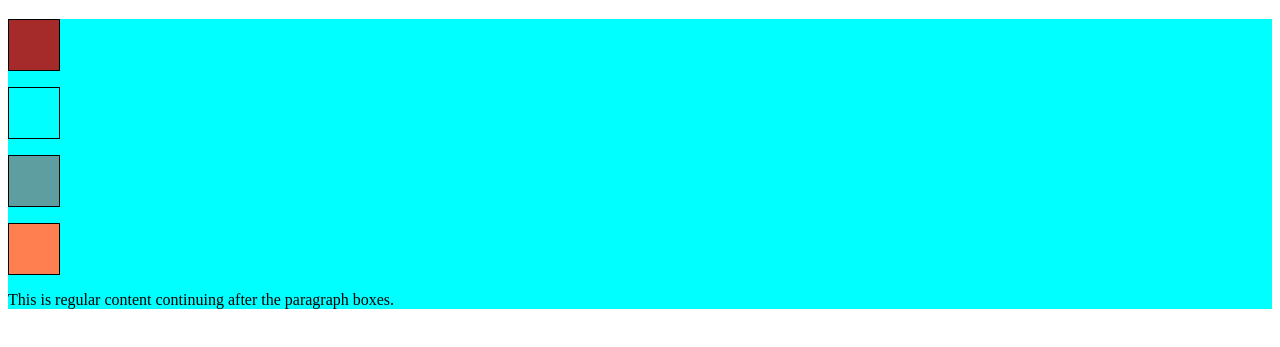
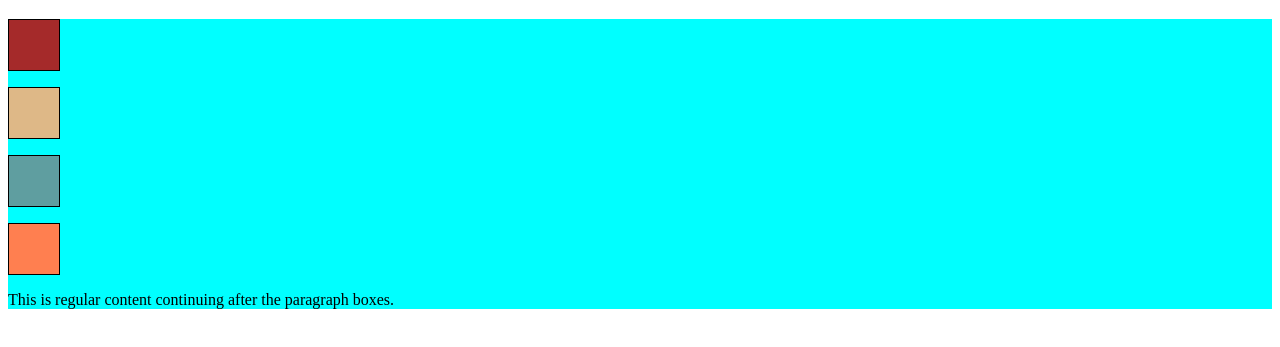
Before and after one commit to Dapada/Positioning-Elements-by-Floating, a plain HTML site: page index.html in a window 1280 px wide. Shown: the part 61-408 px from the top of the page. Drawn offline with Linux system fonts and the light colour scheme.

Commit message:
Update index.html

```diff
--- a/index.html
+++ b/index.html
@@ -23,7 +23,7 @@
 	}
 
 	#p2{
-		background-color: @DEB887;
+		background-color: #DEB887;
 	}
 
 	#p3{
```
